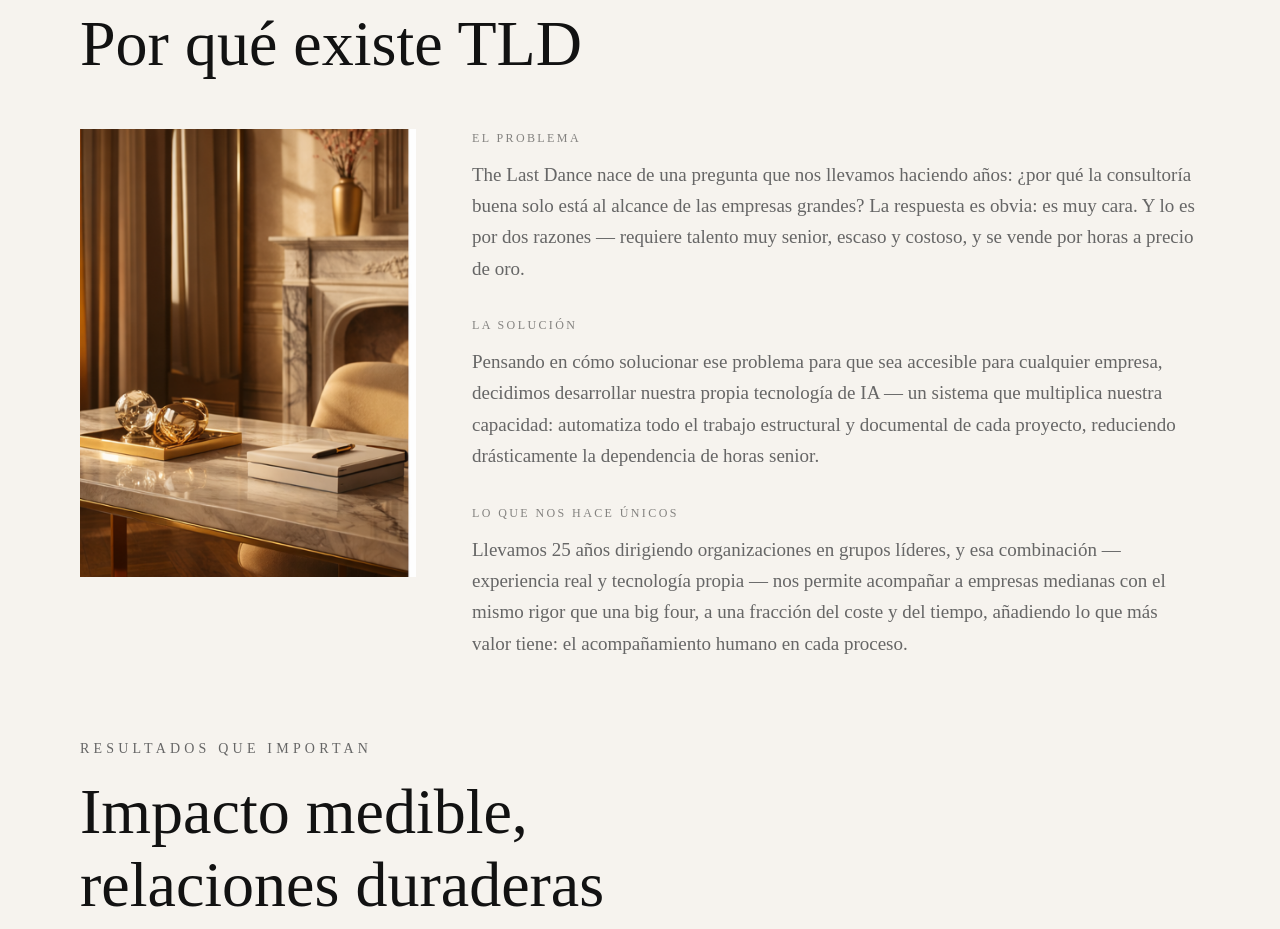
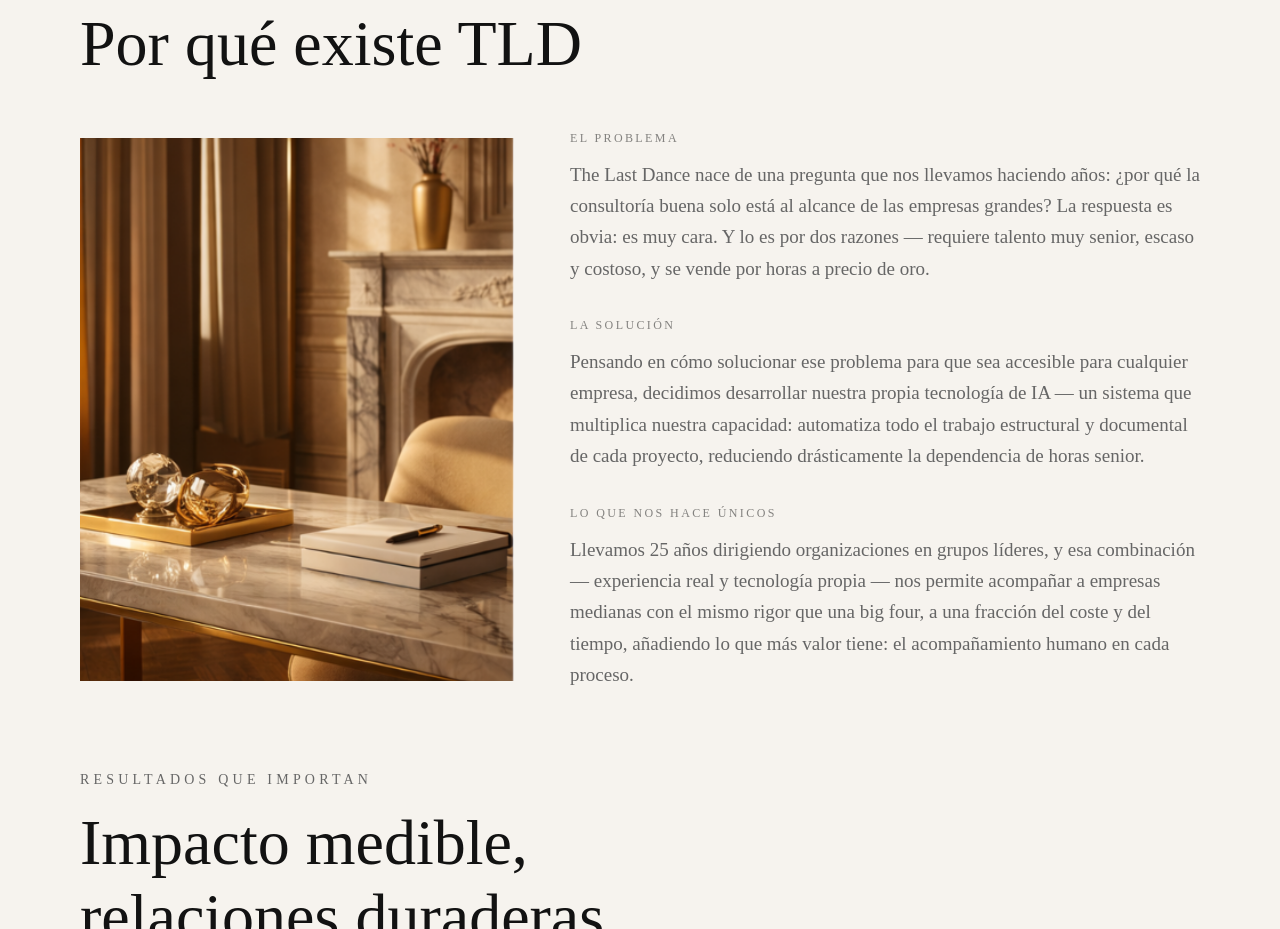
Before and after one commit to JotaEstevez/v0-web-the-last-dance, a Next.js app: page / in a window 1280 px wide. Shown: the part 2080-3009 px from the top of the page. Built offline with nearby package versions, Linux system fonts and the light colour scheme; a web font is replaced by a local one.

Commit message:
fix: adjust image aspect ratio and layout for text alignment
Change image aspect ratio to 4/5, expand image width to 5 columns,
center align image and text for better balance.

Co-authored-by: Jota <256596050+JotaEstevez@users.noreply.github.com>

```diff
--- a/components/about.tsx
+++ b/components/about.tsx
@@ -107,9 +107,9 @@ export function About() {
             Por qué existe TLD
           </h3>
 
-          <div className="grid items-start gap-10 lg:grid-cols-12 lg:gap-14">
-            {/* Image - 4 of 12 cols */}
-            <div className="relative aspect-[3/4] overflow-hidden lg:col-span-4">
+          <div className="grid items-center gap-10 lg:grid-cols-12 lg:gap-14">
+            {/* Image - 5 of 12 cols */}
+            <div className="relative aspect-[4/5] overflow-hidden lg:col-span-5">
               <Image
                 src="/images/why-tld.png"
                 alt="Espacio de trabajo elegante"
@@ -118,8 +118,8 @@ export function About() {
               />
             </div>
 
-            {/* Content - 8 of 12 cols */}
-            <div className="flex flex-col gap-8 lg:col-span-8">
+            {/* Content - 7 of 12 cols */}
+            <div className="flex flex-col gap-8 lg:col-span-7">
               {/* El problema */}
               <div>
                 <p className="mb-3 text-[12px] font-medium uppercase tracking-[0.2em] text-foreground/50">
```
Also changed, not shown: public/images/why-tld.png.
